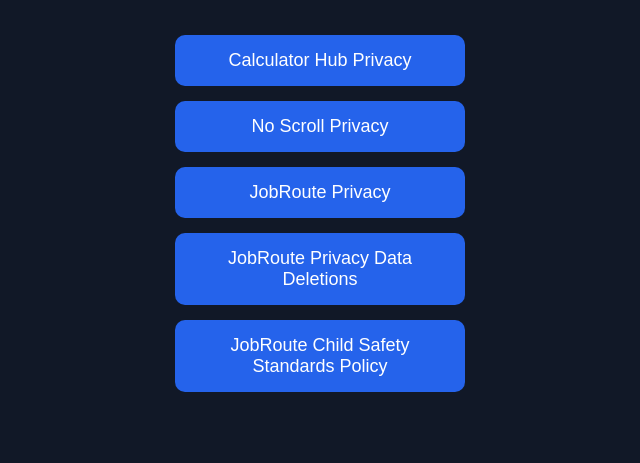
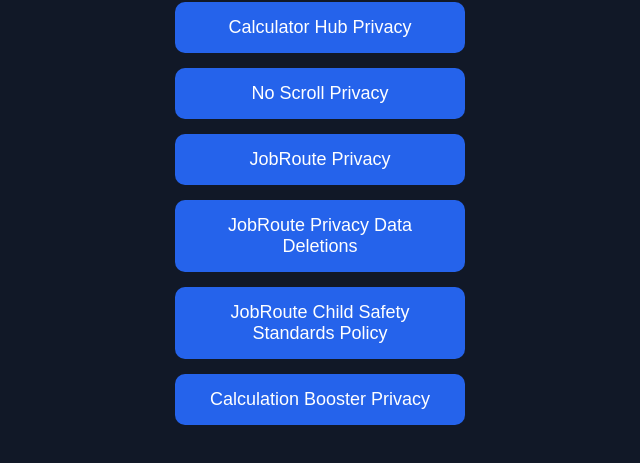
Before and after one commit to rohanmishra30/privacypolicyofapps, a plain HTML site: page index.html in a window 1280 px wide. Shown: the part 237-700 px from the top of the page, without its empty margins (320-960 px from the left). Drawn offline with Linux system fonts and the light colour scheme.

Commit message:
Update index.html

```diff
--- a/index.html
+++ b/index.html
@@ -71,6 +71,9 @@
         <a class="btn" href="childsafetyjobroute.html">
             JobRoute Child Safety Standards Policy
         </a>
+        <a class="btn" href="calculationbooster.html">
+            Calculation Booster Privacy
+        </a>
     </div>
 
 </body>
```
